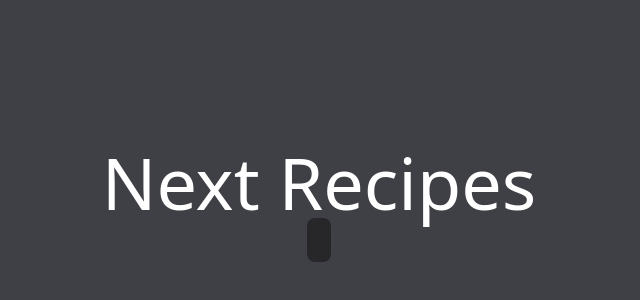
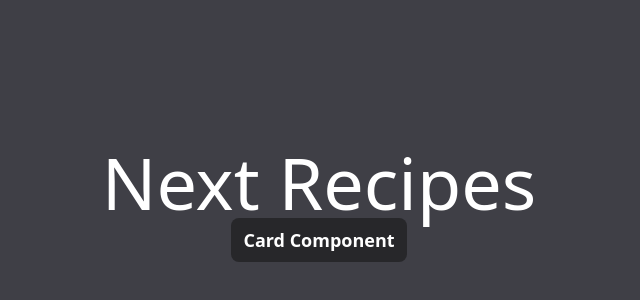
Before and after one commit to Gabrielygor/pWeb, a Next.js app in the folder Next/: page / in a window 1280 px wide. Shown: the part 196-496 px from the top of the page, without its empty margins (321-961 px from the left). Built offline with nearby package versions, Linux system fonts and the light colour scheme.

Commit message:
refactor: Alt card component  Next recipe 1

```diff
--- a/Next/pages/index.js
+++ b/Next/pages/index.js
@@ -9,7 +9,7 @@ export default function Home() {
                 Next Recipes
             </h1>
 
-            <Card/>
+            <Card card='Card Component'/>
 
         </div>
 
```
